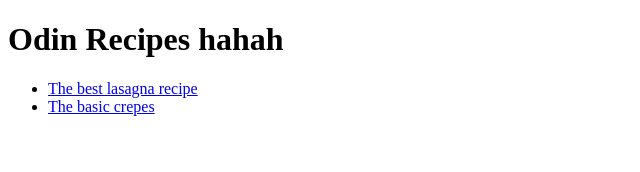
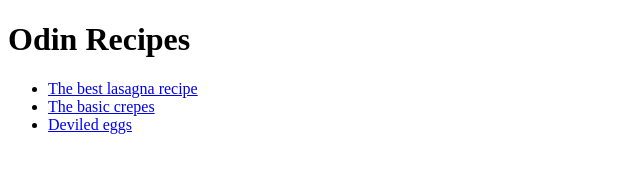
Before and after one commit to Alderann/odin-recipes, a plain HTML site: page index.html in a window 1280 px wide. Shown: the whole page, without its empty margins (0-640 px from the left). Drawn offline with Linux system fonts and the light colour scheme.

Commit message:
index.html

```diff
--- a/index.html
+++ b/index.html
@@ -5,7 +5,7 @@
         <meta charset="UTF-8">
     </head>
     <body>
-        <h1>Odin Recipes hahah</h1>
+        <h1>Odin Recipes</h1>
         <ul>
             <li>
                 <a href="recipes/lasagna.html">The best lasagna recipe</a>
@@ -13,6 +13,9 @@
             <li>
                 <a href="recipes/crepes.html">The basic crepes</a>
             </li>
+            <li>
+                <a href="recipes/eggs.html">Deviled eggs</a>
+            </li>
         </ul>
     </body>
 </html>
```
